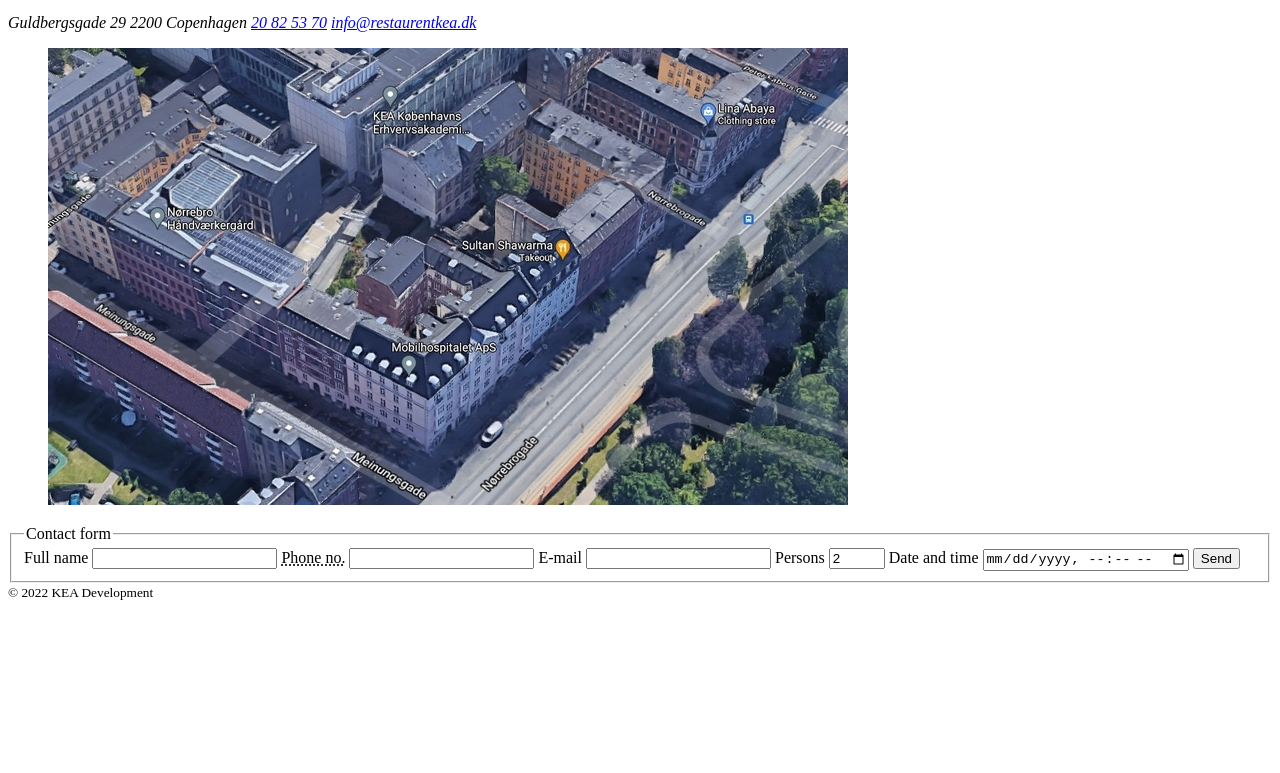
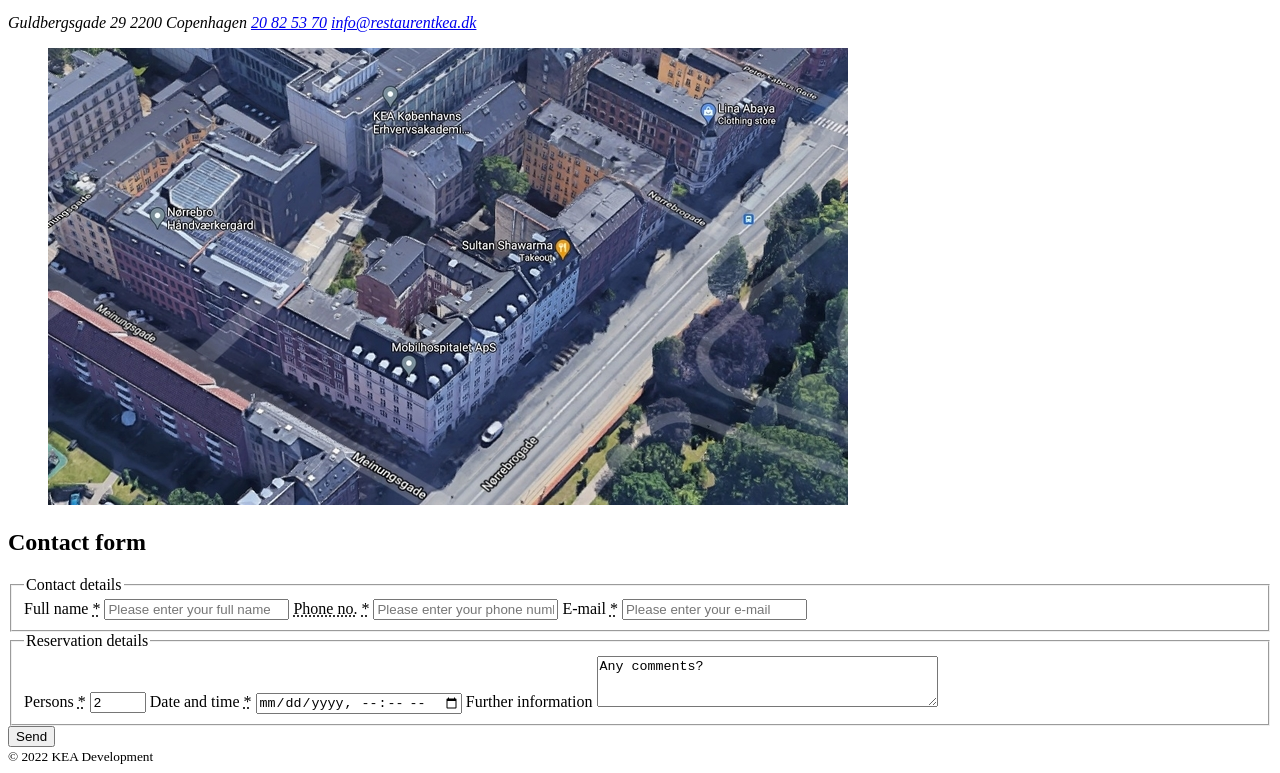
Before and after one commit to niklasschjoldager/ux-mandatory-01-html5, a plain HTML site: page contact.html in a window 1280 px wide. Shown: the part 136-909 px from the top of the page. Before the commit the page ends 800 px from the top, so only its background shows below. Drawn offline with Linux system fonts and the light colour scheme.

Commit message:
Updated contact form structure

```diff
--- a/contact.html
+++ b/contact.html
@@ -38,27 +38,59 @@
       </section>
 
       <section>
+        <h2>Contact form</h2>
         <form action="mailto:info@restaurantkea.dk" name="Contact form" method="post">
           <fieldset>
-            <legend>Contact form</legend>
+            <legend>Contact details</legend>
             <label for="full-name">
               <span>Full name</span>
-              <input type="text" name="full-name" id="full-name" pattern="^(\w\w+)\s(\w+)$" required />
+              <abbr title="Required">*</abbr>
+              <input
+                type="text"
+                name="full-name"
+                id="full-name"
+                placeholder="Please enter your full name"
+                pattern="^(\w\w+)\s(\w+)$"
+                required
+              />
             </label>
             <label for="phone-number">
               <abbr title="Phone number">Phone no.</abbr>
-              <input type="tel" name="phone-number" id="phone-number" maxlength="8" pattern="[0-9]{8}" required />
+              <abbr title="Required">*</abbr>
+              <input
+                type="tel"
+                name="phone-number"
+                id="phone-number"
+                placeholder="Please enter your phone number"
+                maxlength="8"
+                pattern="[0-9]{8}"
+                required
+              />
             </label>
             <label for="email">
               <span>E-mail</span>
-              <input type="email" name="email" id="email" pattern="[a-z0-9._%+-]+@[a-z0-9.-]+\.[a-z]{2,4}$" required />
+              <abbr title="Required">*</abbr>
+              <input
+                type="email"
+                name="email"
+                id="email"
+                placeholder="Please enter your e-mail"
+                pattern="[a-z0-9._%+-]+@[a-z0-9.-]+\.[a-z]{2,4}$"
+                required
+              />
             </label>
+          </fieldset>
+
+          <fieldset>
+            <legend>Reservation details</legend>
             <label for="participants-quantity">
               <span>Persons</span>
+              <abbr title="Required">*</abbr>
               <input
                 type="number"
                 name="participants-quantity"
                 id="participants-quantity"
+                placeholder="Please enter the amount of persons"
                 min="1"
                 max="20"
                 value="2"
@@ -68,10 +100,18 @@
             </label>
             <label for="date-and-time">
               <span>Date and time</span>
+              <abbr title="Required">*</abbr>
               <input type="datetime-local" name="date-and-time" id="date-and-time" required />
             </label>
-            <button type="submit">Send</button>
+            <label for="comment">
+              <span>Further information</span>
+              <textarea name="comment" id="comment" cols="40" rows="3">
+Any comments?
+              </textarea>
+            </label>
           </fieldset>
+
+          <button type="submit">Send</button>
         </form>
       </section>
     </main>
```
